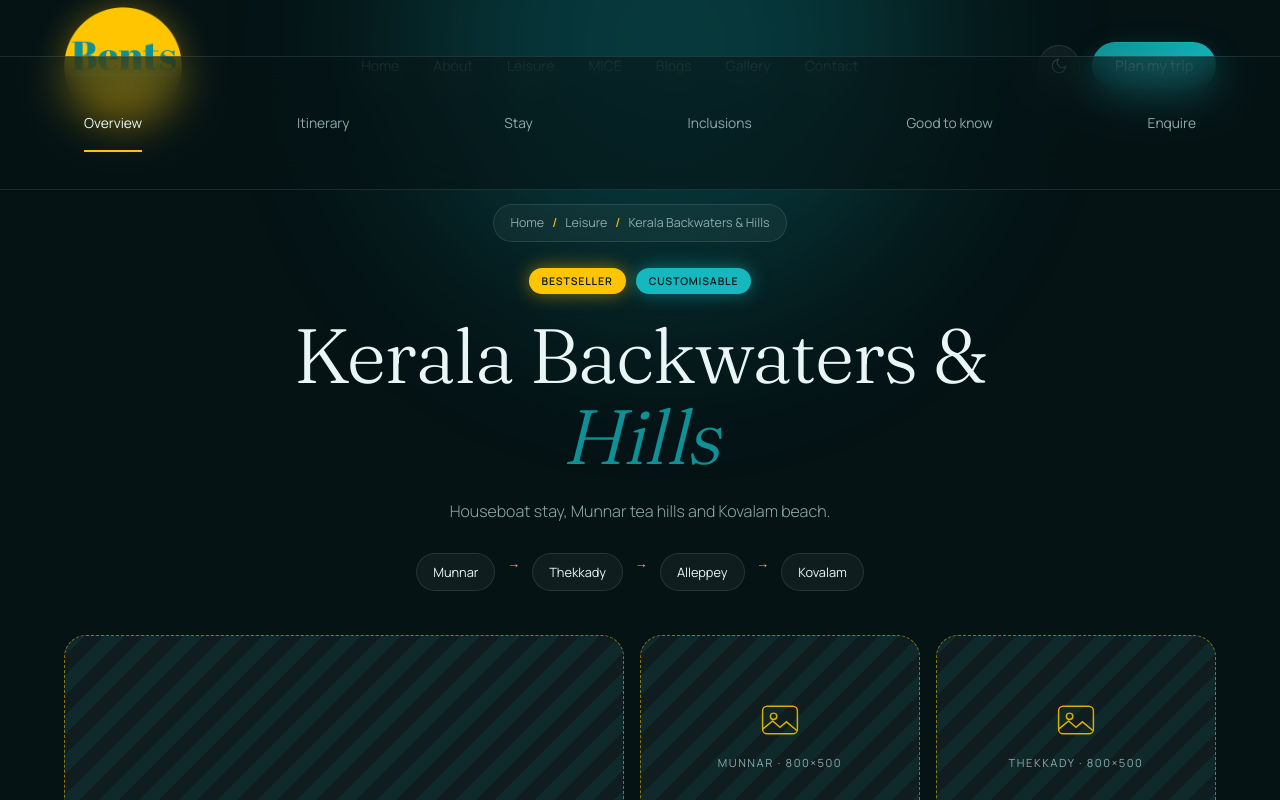
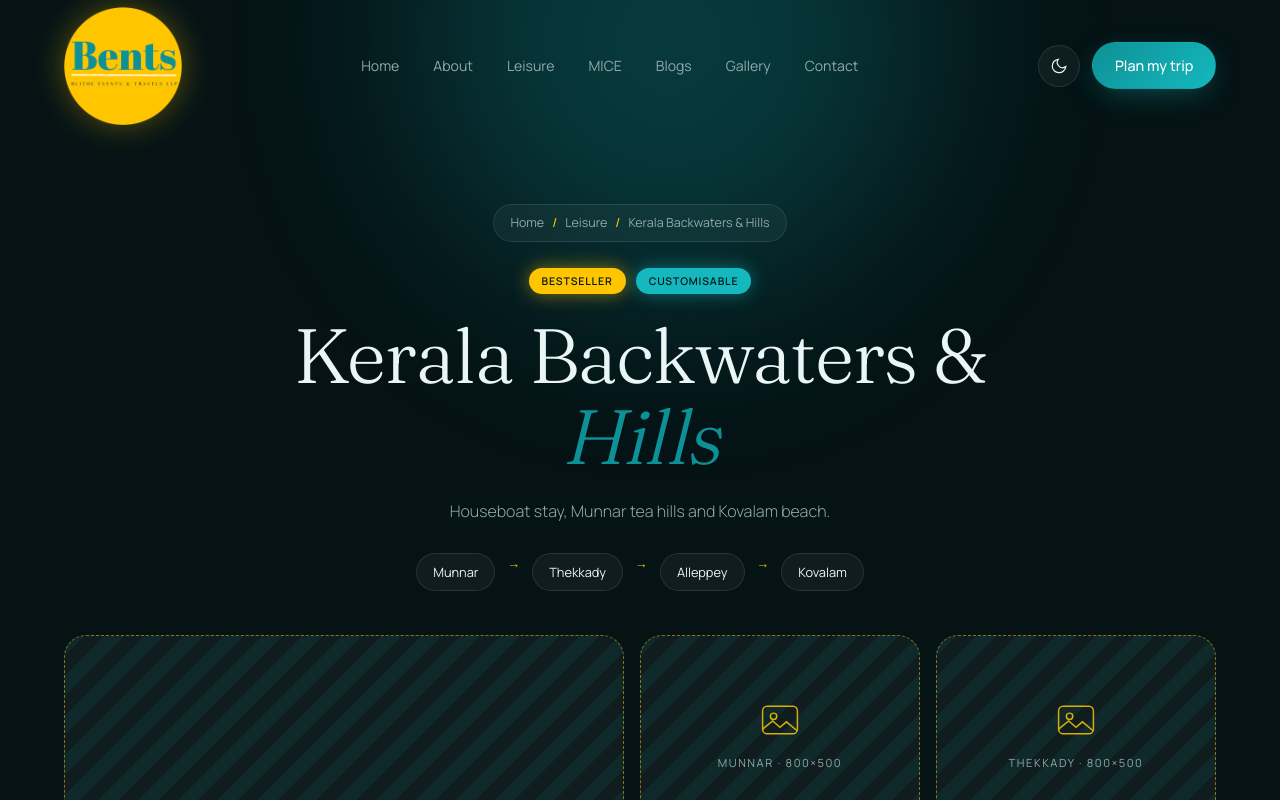
Before and after one commit to DEBOJEETDAS36/t2, a Next.js app: page /leisure/kerala-backwaters-hills in a window 1280 px wide. Shown: the top 800 px of the page. Built offline with nearby package versions, Linux system fonts and the light colour scheme.

Commit message:
Removed pricing frm the view of packages in the Home page

```diff
--- a/components/Packages.tsx
+++ b/components/Packages.tsx
@@ -15,7 +15,7 @@ export default function Packages() {
         {F.filter(d => f === 'all' || d[1] === f).map(d => { const t = TOURS[d[0]]; const n = t.days.length; return (
           <article key={d[0]} className="card glass reveal" data-vis="">
             <div className="img" data-n={d[2]} style={{ '--a': t.a, '--b': t.b } as React.CSSProperties}><Pic name={`tours/${t.slug}`} alt={t.name} /><span className="tag">{n - 1}N / {n}D</span></div>
-            <div className="body"><h3>{t.name}</h3><p>{t.desc}</p><div className="foot"><em>From ₹{t.price.toLocaleString('en-IN')}</em><Link href={`/leisure/${t.slug}`}>Explore →</Link></div></div>
+            <div className="body"><h3>{t.name}</h3><p>{t.desc}</p><div className="foot"><Link href={`/leisure/${t.slug}`}>Explore →</Link></div></div>
           </article>) })}
       </div></div></section>
   )
--- a/components/TourDetail.tsx
+++ b/components/TourDetail.tsx
@@ -8,8 +8,6 @@ import { TOURS, type TourData } from '@/data/tours'
 import Lightbox from './Lightbox'
 const LC: Record<string, string> = { Bestseller: '', New: 'teal', 'Few seats left': 'red', 'Honeymoon pick': 'pink', 'Group departure': 'blue', 'Family favourite': 'green' }
 const ML: Record<string, string> = { B: 'Breakfast', L: 'Lunch', D: 'Dinner' }
-const IDS = ['overview', 'plan', 'stay', 'inc', 'policy', 'enquire']
-const TABS = ['Overview', 'Itinerary', 'Stay', 'Inclusions', 'Good to know', 'Enquire']
 const Y = [90, 70, 70, 60, 80, 72, 66, 84]
 const inr = (v: number) => '₹' + Math.round(v).toLocaleString('en-IN')
 function Route({ nodes }: { nodes: string[][] }) {
@@ -31,15 +29,12 @@ export default function TourDetail({ tour: t }: { tour: TourData }) {
   const [open, setOpen] = useState<Set<number>>(new Set([1]))
   const [pol, setPol] = useState<Set<number>>(new Set())
   const [n, setN] = useState(2)
-  const [tab, setTab] = useState(0)
   const [lb, setLb] = useState<number | null>(null)
   const flip = (s: Set<number>, k: number) => { const x = new Set(s); x.has(k) ? x.delete(k) : x.add(k); return x }
   const allOpen = open.size === t.days.length
   useEffect(() => {
     document.body.dataset.cl = 'View'
-    const f = () => { let k = 0; IDS.forEach((id, i) => { const e = document.getElementById(id); if (e && e.getBoundingClientRect().top < 180) k = i }); setTab(k) }
-    f(); addEventListener('scroll', f, { passive: true })
-    return () => { delete document.body.dataset.cl; removeEventListener('scroll', f) }
+    return () => { delete document.body.dataset.cl }
   }, [])
   const d = (s: string) => ({ '--d': s }) as React.CSSProperties
   const total = t.price * n * (1 + t.gst / 100)
@@ -54,7 +49,6 @@ export default function TourDetail({ tour: t }: { tour: TourData }) {
         <div className="hg reveal" style={d('.3s')}>{t.heroLabels.map((l, i) => <div key={l + i} className="pimg" data-l={l} role="button" tabIndex={0} onClick={() => setLb(i)} onKeyDown={e => e.key === 'Enter' && setLb(i)} />)}</div>
         <div className="facts glass reveal">{t.facts.map(([l, v]) => <div key={l}><small>{l}</small><b>{v}</b></div>)}</div>
       </div></header>
-      <nav className="tn"><div className="wrap">{IDS.map((id, i) => <a key={id} href={'#' + id} className={tab === i ? 'on' : ''}>{TABS[i]}</a>)}</div></nav>
       <div className="wrap lay"><div>
         <div className="blk" id="overview" style={{ paddingTop: 44 }}><span className="eyebrow">Overview</span><h2>The road to the <em>roof</em> of the east</h2>
           <p className="lead">{t.overview}</p>
```
